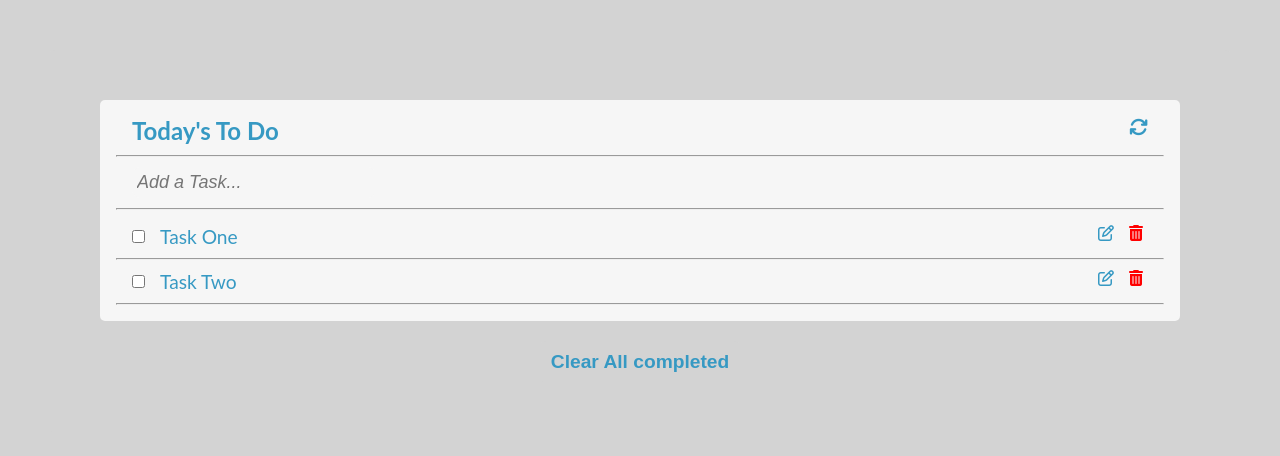
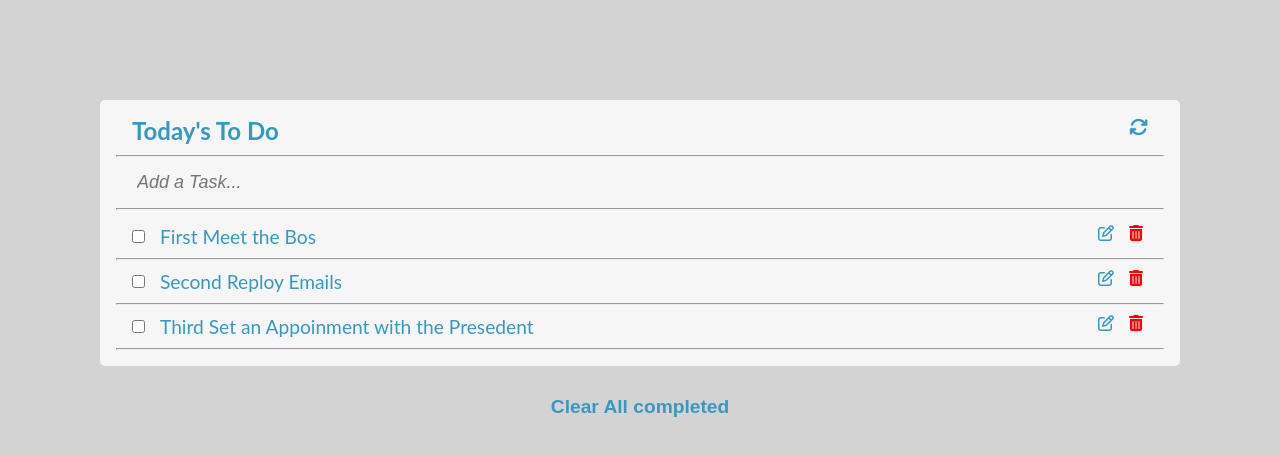
Before and after one commit to mrkamin/to-do-list, a website built with webpack: page src/index.html in a window 1280 px wide. Built offline with nearby package versions, Linux system fonts and the light colour scheme; a web font is replaced by a local one.

Commit message:
Add Array and Function

```diff
--- a/src/index.js
+++ b/src/index.js
@@ -1,2 +1,3 @@
-import './index.css';
-import { newSectOne } from './modules/variable.js';
+import "./index.css";
+import { newSectOne } from "./modules/variable.js";
+import { showTasks } from "./modules/todo.js";
--- a/src/modules/todo.js
+++ b/src/modules/todo.js
@@ -0,0 +1,37 @@
+const tasks = [
+  {
+    index: 0,
+    description: "First Meet the Bos",
+    completed: true,
+  },
+  {
+    index: 1,
+    description: "Second Reploy Emails",
+    completed: true,
+  },
+  {
+    index: 2,
+    description: "Third Set an Appoinment with the Presedent",
+    completed: true,
+  },
+];
+
+export const showTasks = () => {
+  let result = "";
+  tasks.forEach((task) => {
+    result += `
+        <div class="par">
+            <input type="checkbox" class="checkbox" />
+            <div class="paragraph">
+              <p class="task">${task.description}</p>
+              <div class="sign">
+                <i class="fa-regular fa-pen-to-square"></i>
+                <i class="fa-solid fa-trash-can"></i>
+              </div>
+            </div>
+          </div>
+          <hr />`;
+  });
+  document.querySelector("#sect__one__cont__item2").innerHTML = result;
+};
+showTasks();
--- a/src/modules/variable.js
+++ b/src/modules/variable.js
@@ -1,4 +1,4 @@
-export const newSectOne = document.querySelector('#sect__one');
+export const newSectOne = document.querySelector("#sect__one");
 newSectOne.innerHTML = `
 <div id="sect__one__cont" class="sect__one__cont">
         <div class="head">
@@ -11,28 +11,6 @@ newSectOne.innerHTML = `
         </div>
         <hr />
         <div id="sect__one__cont__item2" class="sect__one__cont__item2">
-          <div class="par">
-            <input type="checkbox" class="checkbox" />
-            <div class="paragraph">
-              <p class="task">Task One</p>
-              <div class="sign">
-                <i class="fa-regular fa-pen-to-square"></i>
-                <i class="fa-solid fa-trash-can"></i>
-              </div>
-            </div>
-          </div>
-          <hr />
-          <div class="par">
-            <input type="checkbox" class="checkbox" />
-            <div class="paragraph">
-              <p class="task">Task Two</p>
-              <div class="sign">
-                <i class="fa-regular fa-pen-to-square"></i>
-                <i class="fa-solid fa-trash-can"></i>
-              </div>
-            </div>
-          </div>
-          <hr />
         </div>
       </div>
-      <button type="submit" id="del__btn">Clear All completed</button>`
+      <button type="submit" id="del__btn">Clear All completed</button>`;
```
Also changed, not shown: src/index.css (+7 -8 lines).
